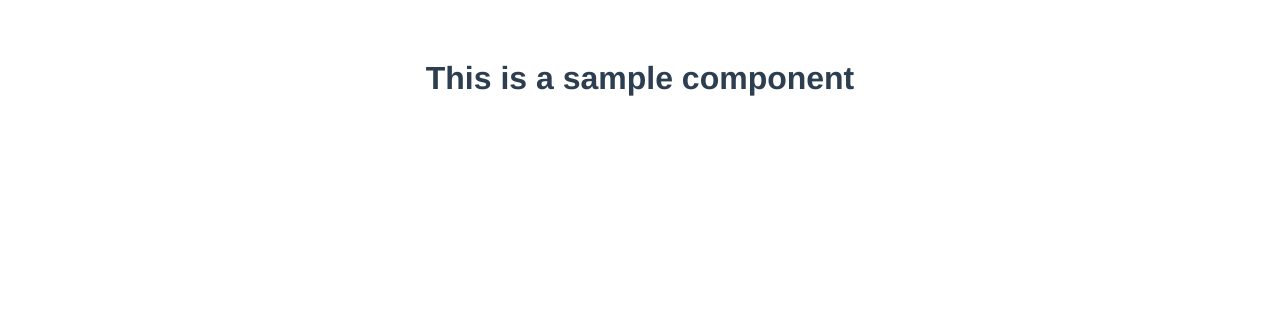
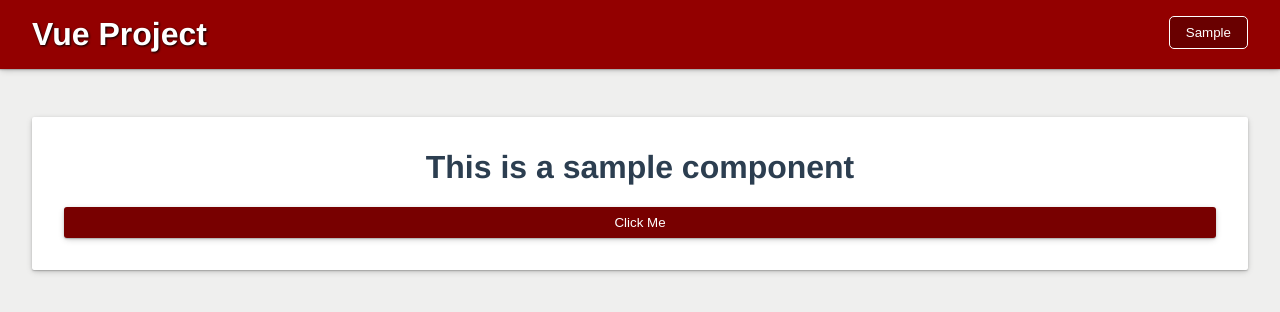
Before and after one commit to Reny8/Vue-CLI-Boilerplate, a Vue app: page /sample in a window 1280 px wide. Shown: the top 312 px of the page. Built offline with nearby package versions, Linux system fonts and the light colour scheme.

Commit message:
Add sample header component and simple styles + functionality to the sample component

```diff
--- a/src/App.vue
+++ b/src/App.vue
@@ -1,21 +1,31 @@
 <template>
+  <TheHeader title="Vue Project" buttonText="Sample" />
   <router-view></router-view>
 </template>
 
 <script>
+import TheHeader from './components/TheHeader.vue';
 export default {
   name: 'App',
-  components: {},
+  components: {
+    TheHeader,
+  },
 };
 </script>
 
 <style>
+html {
+  background-color: #efefee;
+}
+body {
+  height: 100%;
+  margin: 0rem;
+}
 #app {
   font-family: Avenir, Helvetica, Arial, sans-serif;
   -webkit-font-smoothing: antialiased;
   -moz-osx-font-smoothing: grayscale;
   text-align: center;
   color: #2c3e50;
-  margin-top: 60px;
 }
 </style>
--- a/src/components/Sample.vue
+++ b/src/components/Sample.vue
@@ -1,6 +1,7 @@
 <template>
   <div>
     <h1>{{ title }}</h1>
+    <button @click="clickButton">Click Me</button>
   </div>
 </template>
 <script>
@@ -9,7 +10,47 @@ export default {
   data() {
     return {
       title: 'This is a sample component',
+      counter: 0,
     };
+  },
+  methods: {
+    clickButton() {
+      this.counter++;
+      this.title = `Button was clicked ${this.counter} times!`;
+    },
   },
 };
 </script>
+
+<style scoped>
+div {
+  display: flex;
+  background-color: white;
+  flex-direction: column;
+  border-radius: 2px;
+  padding: 2rem;
+  box-shadow: rgba(0, 0, 0, 0.2) 0px 2px 7px -1px,
+    rgba(0, 0, 0, 0.14) 0px 1px 1px 0px, rgba(0, 0, 0, 0.12) 0px 1px 3px 0px;
+  margin: 3rem 2rem;
+}
+div h1 {
+  margin-top: 0rem;
+}
+button {
+  padding: 0.5rem 0rem;
+  color: white;
+  background-color: #780000;
+  border: none;
+  border-radius: 3px;
+  box-shadow: rgba(0, 0, 0, 0.2) 0px 2px 7px -1px,
+    rgba(0, 0, 0, 0.14) 0px 1px 1px 0px, rgba(0, 0, 0, 0.12) 0px 1px 3px 0px;
+}
+button:hover {
+  cursor: pointer;
+  background-color: #7800009d;
+  transition-duration: 500ms;
+}
+button:active {
+  background-color: #5e0101;
+}
+</style>
--- /dev/null
+++ b/src/components/TheHeader.vue
@@ -0,0 +1,44 @@
+<template>
+  <header>
+    <h1>{{ title }}</h1>
+    <router-link to="/sample">
+      <button>{{ buttonText }}</button></router-link
+    >
+  </header>
+</template>
+
+<script>
+export default {
+  name: 'TheHeader',
+  props: ['title', 'buttonText'],
+};
+</script>
+
+<style scoped>
+header {
+  color: white;
+  background-color: #930000;
+  display: flex;
+  flex-direction: row;
+  justify-content: space-between;
+  padding: 1rem 2rem;
+  box-shadow: rgba(0, 0, 0, 0.2) 0px 2px 7px -1px,
+    rgba(0, 0, 0, 0.14) 0px 1px 1px 0px, rgba(0, 0, 0, 0.12) 0px 1px 3px 0px;
+}
+h1 {
+  margin: 0rem;
+  filter: drop-shadow(1px 1px 1px black);
+}
+button {
+  border: solid 1px white;
+  background-color: #690000;
+  color: white;
+  border-radius: 5px;
+  padding: 0.5rem 1rem;
+}
+button:hover {
+  transform: scale(105%);
+  cursor: pointer;
+  transition-duration: 500ms;
+}
+</style>
```
